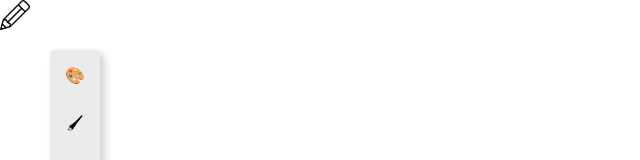
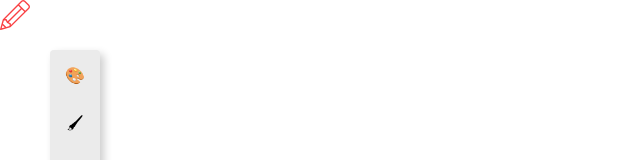
Before and after one commit to tnarla/drawydrawing, a React (Create React App) app: page / in a window 1280 px wide. Shown: the top 160 px of the page, without its empty margins (0-640 px from the left). Built offline with nearby package versions, Linux system fonts and the light colour scheme.

Commit message:
disco pencil

```diff
--- a/src/ui/view/canvas/canvas-view-style.tsx
+++ b/src/ui/view/canvas/canvas-view-style.tsx
@@ -9,7 +9,7 @@ export const CanvasContainer = styled.div`
   background-color: white;
 `;
 
-export const PencilContainer = styled.div`
+export const PencilContainer = styled.div<{ color: string }>`
   display: flex;
   flex-direction: column;
 
@@ -19,5 +19,6 @@ export const PencilContainer = styled.div`
 
   & svg {
     width: 30px;
+    fill: ${(p) => p.color};
   }
 `;
--- a/src/ui/view/canvas/canvas-view.tsx
+++ b/src/ui/view/canvas/canvas-view.tsx
@@ -246,9 +246,24 @@ export default function Canvas(props: Props) {
 
   const pencilRef = useRef<HTMLDivElement>();
 
+  const colors = [
+    "#f94144",
+    "#f3722c",
+    "#f8961e",
+    "#f9c74f",
+    "#90be6d",
+    "#43aa8b",
+    "#577590",
+    "#A163F5",
+    "#774936",
+    "#011627",
+  ];
+
+  const randomColor = colors[Math.floor(Math.random() * (colors.length - 1))];
+
   return (
     <CanvasContainer>
-      <PencilContainer ref={pencilRef as any}>
+      <PencilContainer ref={pencilRef as any} color={randomColor}>
         <PencilIcon />
       </PencilContainer>
       <canvas
```
